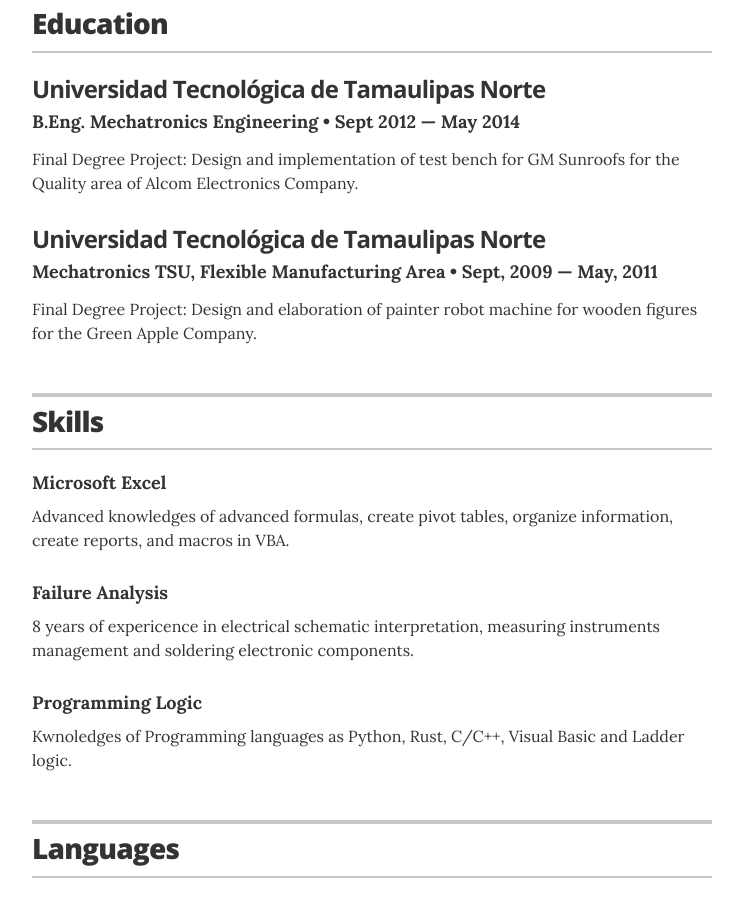
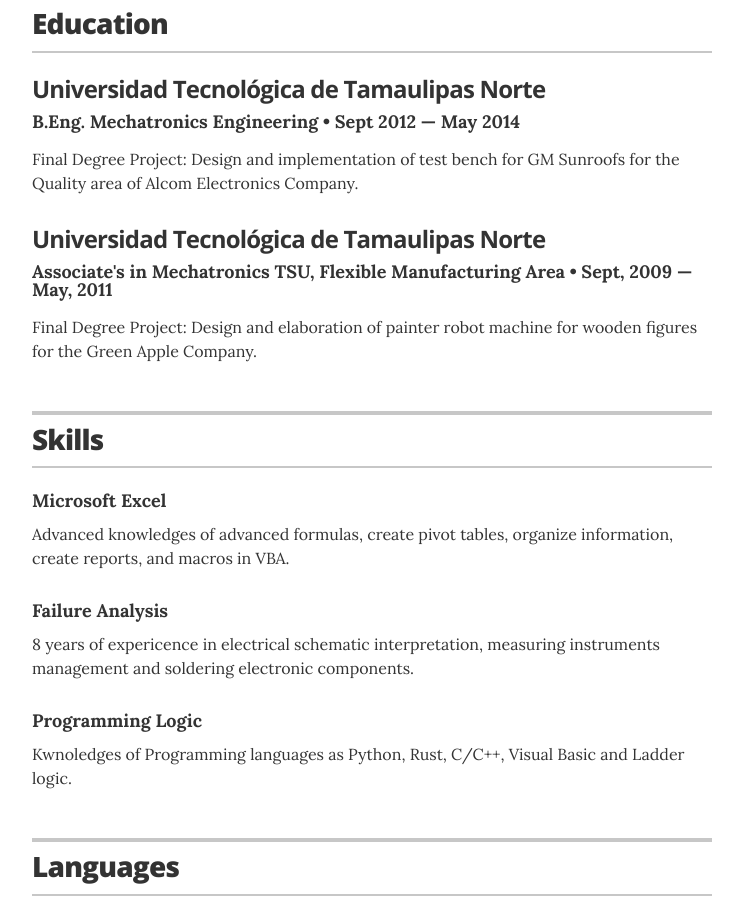
Before and after one commit to baldeadr/baldeadr.github.io, a Jekyll site: the page built from index.html, in a window 1280 px wide and 900 px high, scrolled down 1640 px. Shown: the whole window, without its empty margins (268-1011 px from the left). Built offline with Jekyll 4.4.1, drawn with Linux system fonts in a browser that asks for light colours.

Commit message:
Associate

```diff
--- a/_data/education.yml
+++ b/_data/education.yml
@@ -12,7 +12,7 @@
 #    - award: Summa Cumme Laude graduate
   summary: Final Degree Project&#58; Design and implementation of test bench for GM Sunroofs for the Quality area of Alcom Electronics Company.
 
-- degree: Mechatronics TSU, Flexible Manufacturing Area
+- degree: Associate's in Mechatronics TSU, Flexible Manufacturing Area
   uni: Universidad Tecnológica de Tamaulipas Norte
   year: Sept, 2009 &mdash; May, 2011
 #  award: Most likely to succeed
```
